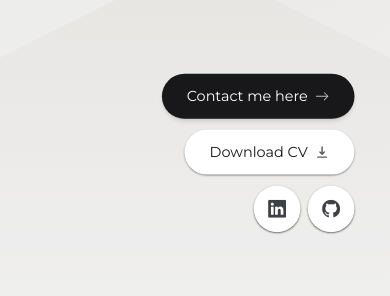
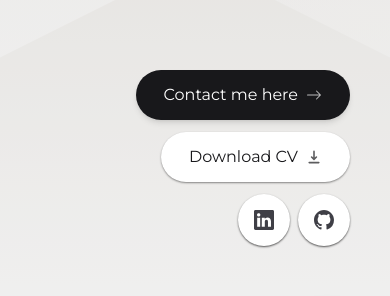
Before and after one commit to jimmygian/nextjs-portfolio, a Next.js app: page / in a window 390 px wide. Shown: the part 462-758 px from the top of the page. Built offline with nearby package versions, Linux system fonts and the light colour scheme; no server answers.

Commit message:
Corrects responsiveness of hero

```diff
--- a/src/app/components/sections/hero/index.tsx
+++ b/src/app/components/sections/hero/index.tsx
@@ -45,7 +45,7 @@ export default function HeroNew() {
 
       {/* Hero */}
       <div
-        className={`${hero.hero} flex flex-col items-center justify-center mt-[2rem] xs:mt-[4rem] px-4 xs:px-5 xs:mx-5 relative`}
+        className={`${hero.hero} flex flex-col items-center justify-center mt-[2rem] xs:mt-[4rem] sm:mt-[30vh] px-4 xs:px-5 xs:mx-5 relative`}
       >
         {/* Hero text */}
 
@@ -136,14 +136,9 @@ export default function HeroNew() {
               flex-wrap
               justify-end
               gap-3
-              mt-[30%]
-              xs:mt-[50%]
+              mt-[6rem]
+              xs:mt-[10rem]
               sm:mt-[7rem]
-              scale-[0.8]
-              xs:scale-[0.9]
-              sm:scale-1
-              translate-x-5
-              sm:translate-x-0
             `}
         >
           <Link
```
